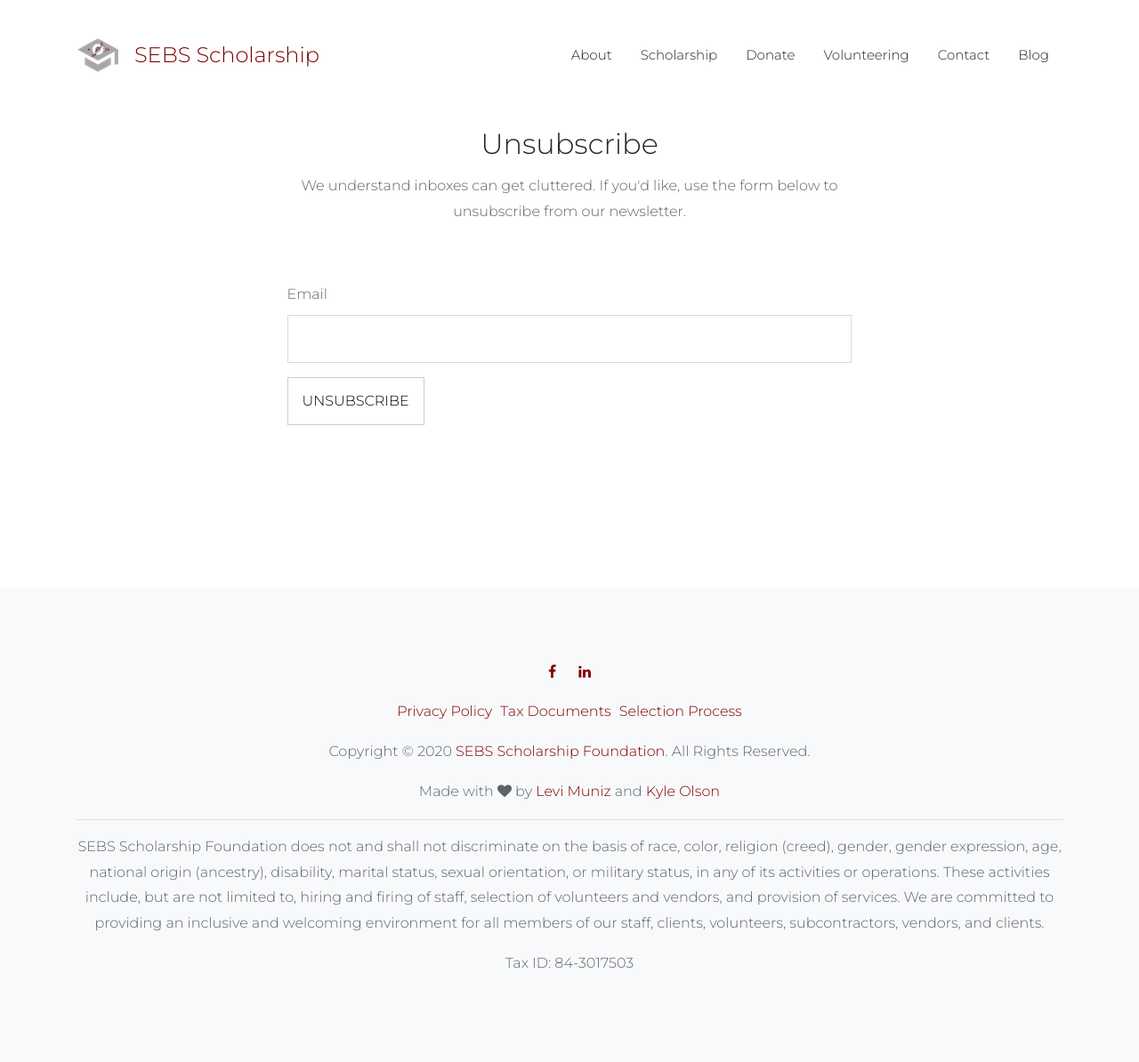
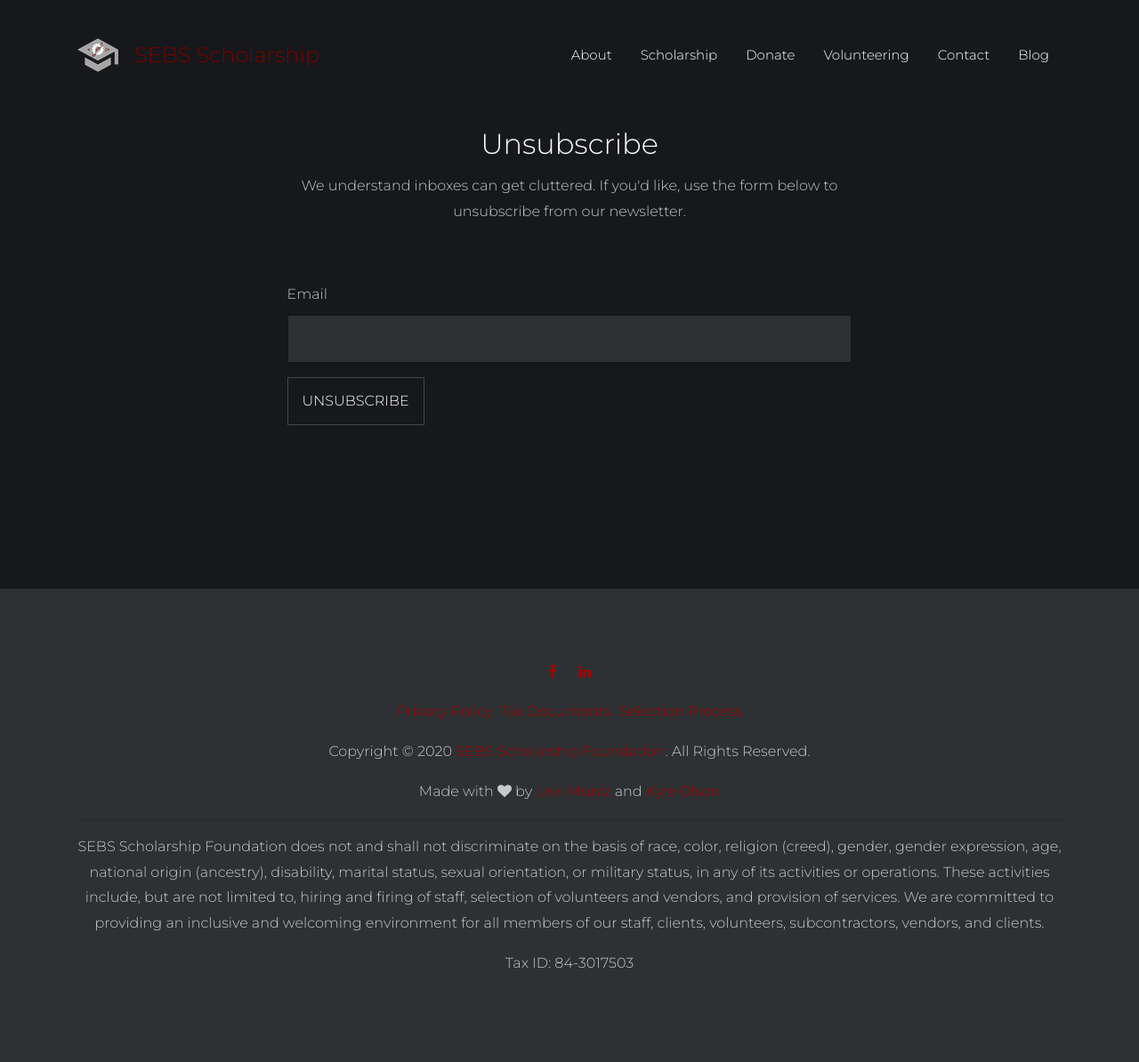
Before and after one commit to sebs-scholarship/Website, a Jekyll site: the page built from email/unsubscribe.html, in a window 1280 px wide. Shown: the whole page at 89% size. Built offline with Jekyll 4.4.1, drawn with Linux system fonts in a browser that asks for light colours.

Commit message:
Blackout styling
CHANGED - Added blackout styling

```diff
--- a/assets/css/style.css
+++ b/assets/css/style.css
@@ -1,9 +1,9 @@
 a {
+	color: #aa0000;
+}
+
+a:hover {
 	color: #800000;
-}
-
-a:hover {
-	color: #500000;
 }
 
 .mouse-wrap,
@@ -1117,9 +1117,9 @@ textarea {
 }
 
 .pb_outline-dark {
-	border: 1px solid rgba(0, 0, 0, 0.2);
+	border: 1px solid rgba(255, 255, 255, 0.2);
 	text-transform: uppercase;
-	color: black;
+	color: white;
 	background: none;
 	cursor: pointer;
 }
@@ -1392,7 +1392,8 @@ html {
 
 body {
 	font-family: "Montserrat", Arial, sans-serif;
-	color: #5D6369;
+	color: #c6c8ca;
+	background-color: #16181b;
 }
 
 input,
@@ -1423,6 +1424,7 @@ h4,
 h5,
 h6 {
 	font-weight: 300 !important;
+	color: #fff;
 }
 
 a {
@@ -1472,7 +1474,7 @@ a {
 
 .pb_navbar.light .navbar-toggler {
 	border: none;
-	color: rgba(0, 0, 0, 0.5);
+	color: rgba(255, 255, 255, 0.5);
 	border-color: white;
 	cursor: pointer;
 	padding-right: 0;
@@ -1485,12 +1487,12 @@ a {
 }
 
 .pb_navbar.light ul>li>a {
-	color: #212529 !important;
+	color: white !important;
 }
 
 .pb_navbar.light ul>li>a:hover,
 .pb_navbar.light ul>li>a:focus {
-	color: #868e96 !important;
+	color: rgba(255, 255, 255, 0.5) !important;
 }
 
 .pb_navbar.light .navbar-brand {
@@ -1619,14 +1621,14 @@ a {
 }
 
 .pb_navbar.scrolled.pb_scrolled-light {
-	background: #fff !important;
+	background: #2e3133!important;
 	-webkit-box-shadow: 0px 1px 10px -2px rgba(0, 0, 0, 0.15);
 	-moz-box-shadow: 0px 1px 10px -2px rgba(0, 0, 0, 0.15);
 	box-shadow: 0px 1px 10px -2px rgba(0, 0, 0, 0.15);
 }
 
 .pb_navbar.scrolled.pb_scrolled-light .navbar-brand {
-	color: #800000;
+	color: #aa0000;
 }
 
 @media (max-width: 991px) {
@@ -1639,17 +1641,17 @@ a {
 }
 
 .pb_navbar.scrolled.pb_scrolled-light ul li a {
-	color: #212529 !important;
+	color: #fff !important;
 }
 
 .pb_navbar.scrolled.pb_scrolled-light ul li a:hover,
 .pb_navbar.scrolled.pb_scrolled-light ul li a:active,
 .pb_navbar.scrolled.pb_scrolled-light ul li a:focus {
-	color: #868e96 !important;
+	color: #c6c8ca !important;
 }
 
 .pb_navbar.scrolled.pb_scrolled-light ul li a.active {
-	color: #800000 !important;
+	color: #aa0000 !important;
 }
 
 .pb_navbar.scrolled.pb_scrolled-light ul li.cta-btn>a>span {
@@ -2265,7 +2267,7 @@ a {
 
 .pb_media_v1 h3,
 .pb_media_v2 h3 {
-	color: #212529;
+	color: #fff;
 }
 
 .pb_icon_v1 i.flaticon:before {
@@ -2607,3 +2609,15 @@ p.parent {
 .grecaptcha-badge {
 	z-index: 99;
 }
+
+.bg-light {
+	background-color: #2e3133!important;
+}
+
+.form-control {
+	background-color: #2e3133!important;
+	color: white;
+}
+.form-control:focus {
+	color: white;
+}
```
